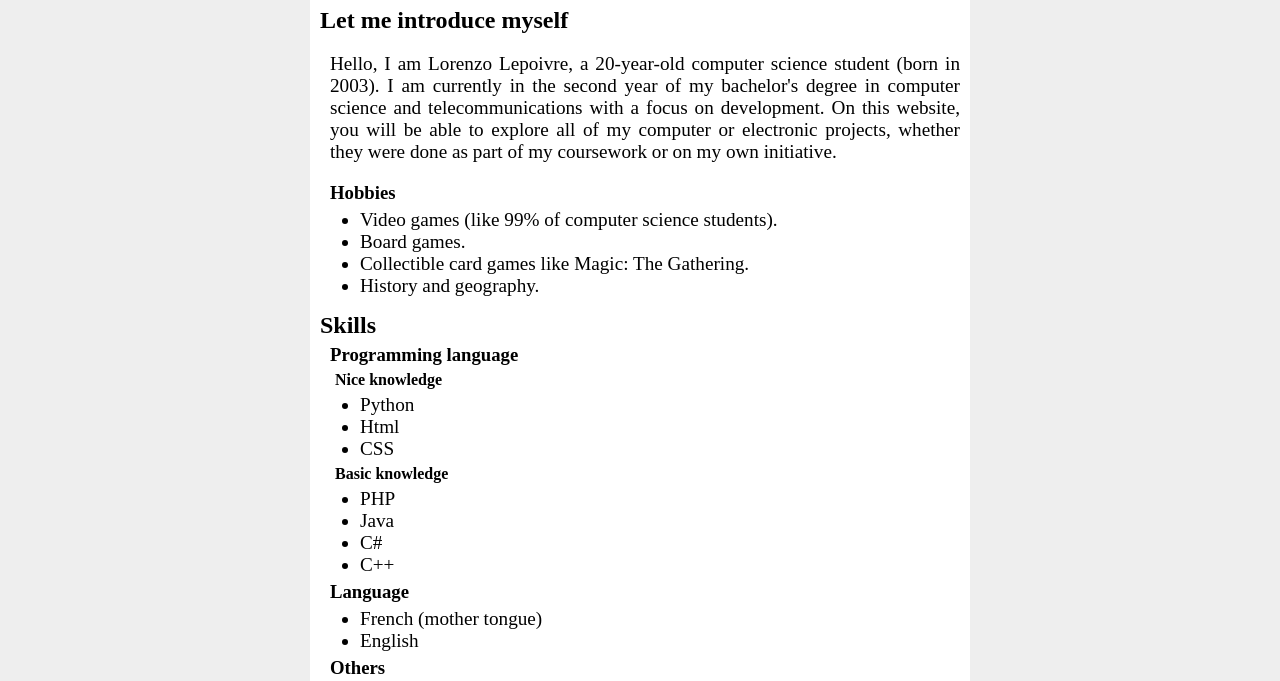
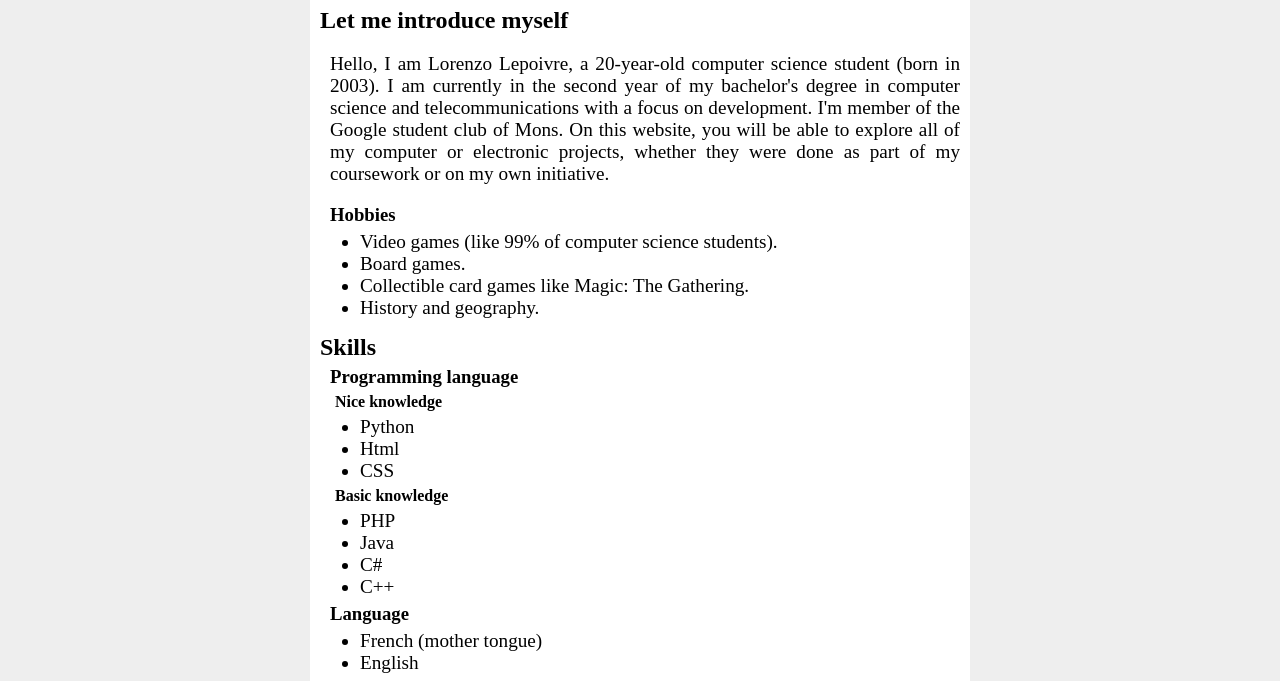
Before and after one commit to LorenzoLepoivre/MySite, a plain HTML site: page index.html in a window 1280 px wide. Shown: the part 56-737 px from the top of the page. Drawn offline with Linux system fonts and the light colour scheme.

Commit message:
Update index.html

```diff
--- a/index.html
+++ b/index.html
@@ -21,7 +21,7 @@
 			<main>
 				<section>
 					<h2>Let me introduce myself</h2>
-					<p>Hello, I am Lorenzo Lepoivre, a 20-year-old computer science student (born in 2003). I am currently in the second year of my bachelor's degree in computer science and telecommunications with a focus on development. On this website, you will be able to explore all of my computer or electronic projects, whether they were done as part of my coursework or on my own initiative.</p>
+					<p>Hello, I am Lorenzo Lepoivre, a 20-year-old computer science student (born in 2003). I am currently in the second year of my bachelor's degree in computer science and telecommunications with a focus on development. I'm member of the Google student club of Mons. On this website, you will be able to explore all of my computer or electronic projects, whether they were done as part of my coursework or on my own initiative.</p>
 					<h3>Hobbies</h3>
 					<ul>
 						<li>Video games (like 99% of computer science students).</li>
```
